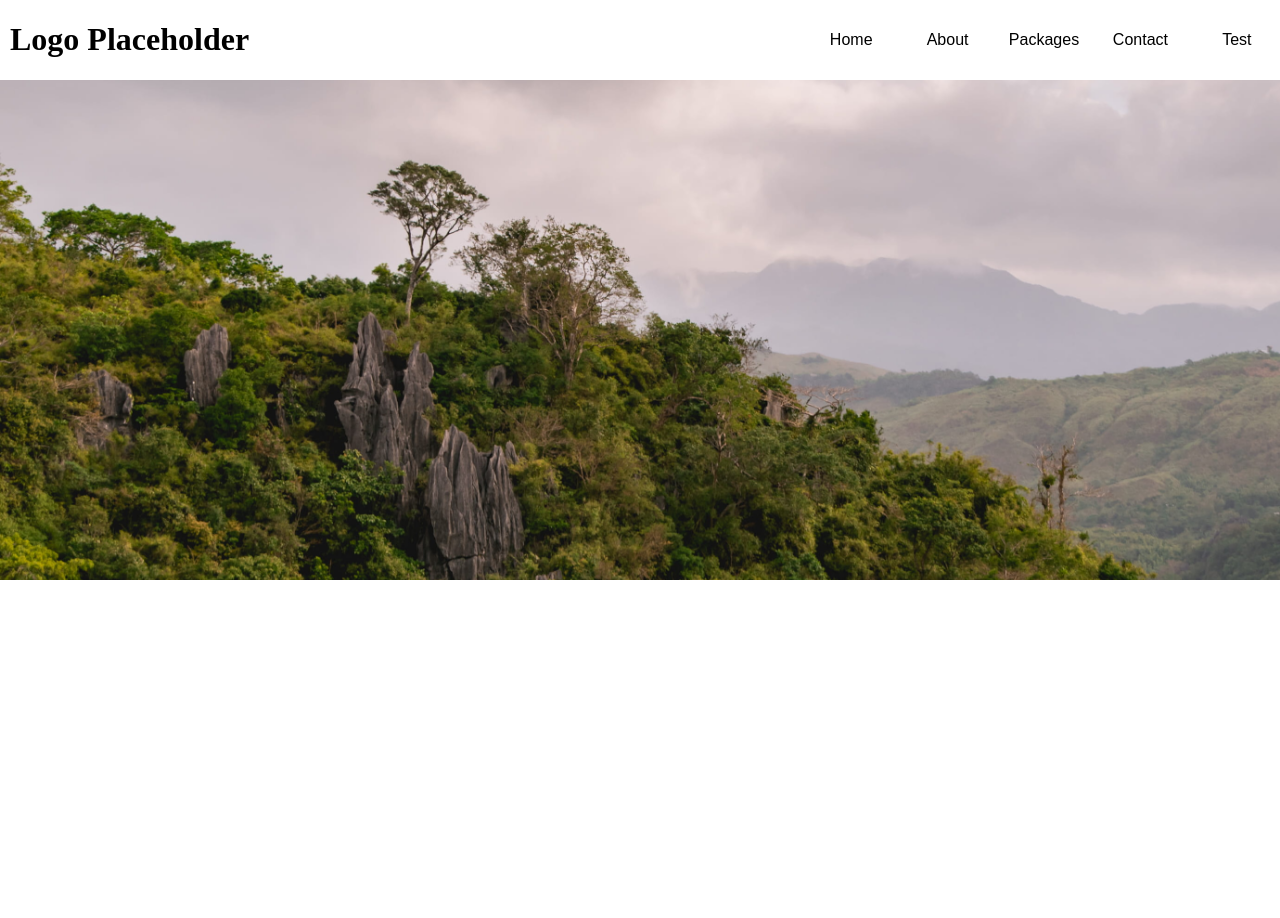
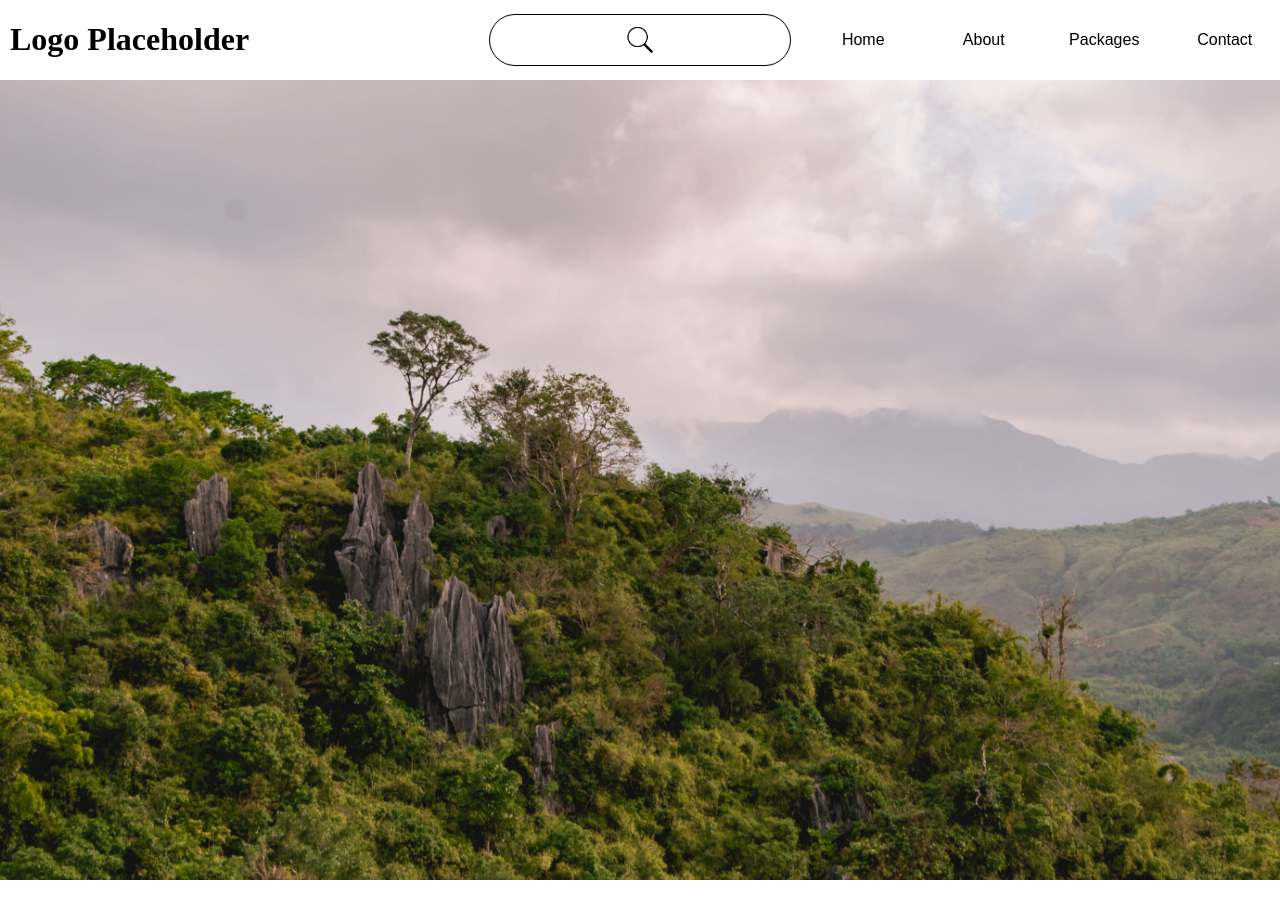
Before and after one commit to BuwieSit/ecovip_web, a React (Create React App) app: page / in a window 1280 px wide. Shown: the top 918 px of the page. Built offline with nearby package versions, Linux system fonts and the light colour scheme; a web font is replaced by a local one.

Commit message:
search bar

```diff
--- a/src/pages/HeaderFolder/header.css
+++ b/src/pages/HeaderFolder/header.css
@@ -12,7 +12,7 @@
     height: 80px;
     width: 100%;
     background-color: white;
-
+    z-index: 100;
 }
 .logo-cont {
     float: left;
@@ -27,8 +27,8 @@
     height: 100%;
     font-family: var(--nav-font);
     font-size: var(--nav-fsize);
+}
 
-}
 .nav-list > ul {
     display: flex;
     align-items: center;
@@ -53,3 +53,66 @@
     background-color: brown;
 
 }
+
+.search-wrapper {
+    position: absolute;
+    top: 50%;
+    left: 50%;
+    transform: translate(-50%, -50%);
+    background-color: white;
+    border: 1px solid black;
+    border-radius: 50px;
+    width: 300px;
+    height: 50px;
+    display: flex;
+    justify-content: center;
+    align-content: center;
+}
+.search-wrapper form {
+    width: 90%;
+    height: 100%;
+    border-radius: 50px;
+    display: flex;
+    flex-direction: row;
+    align-items: center;
+    justify-content: space-around;
+}
+
+#srch {
+    width: 120%;
+    height: 90%;
+    border-radius: 50px;
+    border: none;
+    background-color: rgba(0, 0, 0, 0);
+}
+
+#srch:focus {
+  border: none;
+  outline: none;
+}
+#srch:focus ~ #srchSymbol{
+    transform: translateX(-0%);
+    transform: scale(-1);
+    transform: rotateX(180deg);
+}
+
+#srch:focus::placeholder {
+    opacity: 1;
+    transition: all 0.3 ease;
+}
+
+#srch::placeholder {
+    opacity: 0;
+    transition: all 0.3 ease;
+}
+
+
+#srchSymbol {
+    width: 30px;
+    aspect-ratio: 1;
+    cursor: pointer;
+    transform: translateX(-400%);
+    transition: all 0.3s ease;
+    pointer-events: none;
+
+}
--- a/src/pages/HeaderFolder/header.js
+++ b/src/pages/HeaderFolder/header.js
@@ -1,23 +1,31 @@
 import './header.css'
 import '../../components/assets/global.css'
+import search from '../../components/assets/search.png'
 
 function Head() {
     return (
         <div className='head'>
 
             <div className='nav-list'>
+
                 <ul>
                     <li> Home </li>
                     <li> About</li>
                     <li> Packages</li>
                     <li> Contact</li>
-                    <li> Test</li>
                 </ul>
             </div>
 
-        <div className='logo-cont'>
-            <h1 id='logo'>Logo Placeholder</h1>
-        </div>
+            <div className='search-wrapper'>
+                    <form autoComplete='off'>
+                        <input name="srch" id="srch" placeholder="eco-search"></input>
+                        <img src={search} alt='search' id='srchSymbol'></img>
+                    </form>
+
+            </div>
+            <div className='logo-cont'>
+                <h1 id='logo'>Logo Placeholder</h1>
+            </div>
 
         </div>
 
--- a/src/pages/Home/Home.js
+++ b/src/pages/Home/Home.js
@@ -8,7 +8,9 @@ function Home() {
         <>
             <div className='top-wrapper'>
                 <img src={masungi} alt='masungi' id='masungi'></img>
+
             </div>
+
             <div className='margin'></div>
         </>
 
--- a/src/pages/Home/home.css
+++ b/src/pages/Home/home.css
@@ -8,6 +8,7 @@
     width: 100%;
     height: 100%;
     object-fit: cover;
+    position: absolute;
 }
 
 .margin {
```
Also changed, not shown: src/pages/Content/content.js (added, +13 -0 lines), src/components/assets/search.png (added), src/pages/Content/content.css (added).
